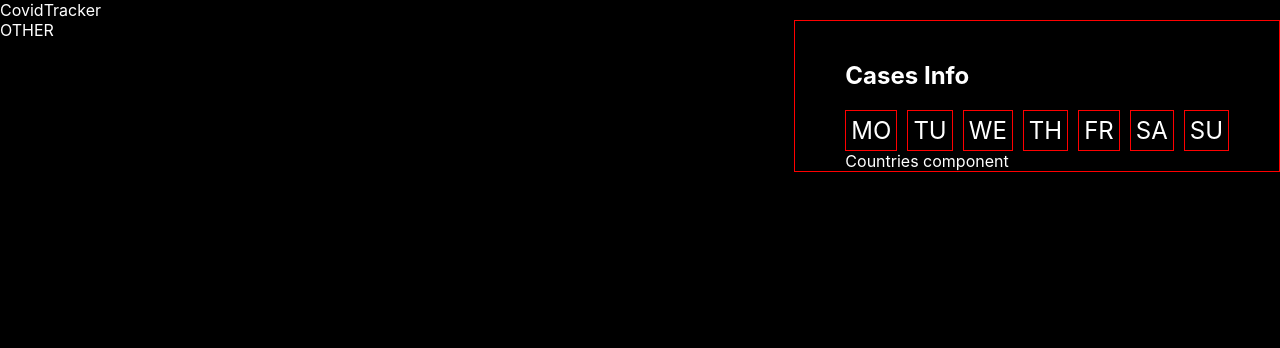
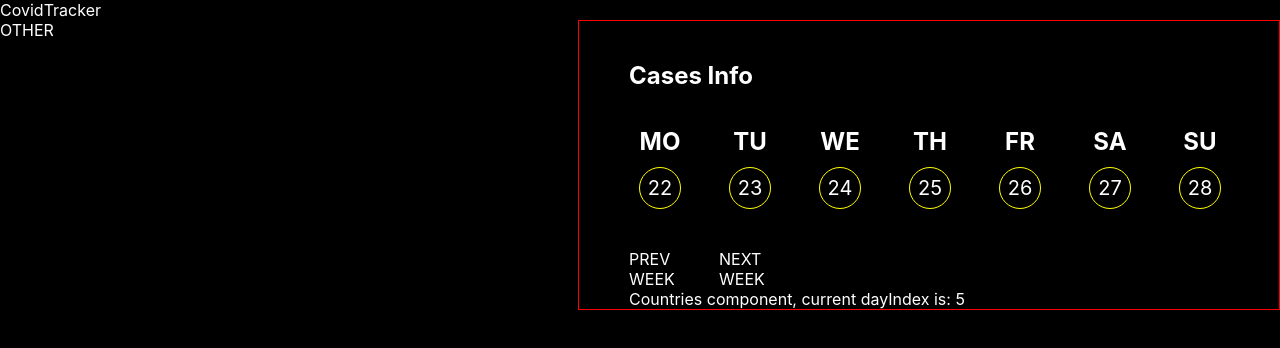
Before and after one commit to Circus-of-freaks/CovidTracker, a React (Create React App) app: page / in a window 1280 px wide. Shown: the top 348 px of the page. Built offline with nearby package versions, Linux system fonts and the light colour scheme.

Commit message:
sidebar base func

```diff
--- a/src/App/Sidebar/CountryStat/CountryStat.tsx
+++ b/src/App/Sidebar/CountryStat/CountryStat.tsx
@@ -1,10 +1,14 @@
 import React from 'react';
 import './CountryStat.css'
 
-const ContryStat = () => {
+export interface CountryStatProps {
+    dayNumber: number
+}
+
+const ContryStat = ({dayNumber}: CountryStatProps) => {
 
     return <div className={'sidebar-countries'}>
-        Countries component
+        Countries component, current dayIndex is: {dayNumber}
     </div>
 }
 
--- a/src/App/Sidebar/DateCarousel/DateCarousel.css
+++ b/src/App/Sidebar/DateCarousel/DateCarousel.css
@@ -1,11 +1,34 @@
-.date-days {
-    display: flex;
-    gap: 10px;
+.sidebar-date {
+    display: grid;
+    gap: 30px;
+    grid-template-columns: repeat(7, 1fr);
 }
 
-.days-item {
-    border: 1px solid red;
+.date-item {
+    display: grid;
+    text-align: center;
+    align-items: center;
+    gap: 5px;
+    grid-template-rows: 1fr 1fr;
+    padding: 10px;
+    width: 40px;
+}
+
+.item-name {
+    font-size: 24px;
+    font-weight: bold;
+}
+.item-number {
+    display: flex;
+    width: 40px;
+    height: 40px;
+    justify-content: center;
+    align-items: center;
+    font-size: 20px;
+    border: 1px solid yellow;
+    border-radius: 70px;
+}
+
+.date-prev, .date-next {
     cursor: pointer;
-    font-size: 24px;
-    padding: 5px;
 }
--- a/src/App/Sidebar/DateCarousel/DateCarousel.tsx
+++ b/src/App/Sidebar/DateCarousel/DateCarousel.tsx
@@ -1,23 +1,74 @@
-import React from 'react'
+import React, {useState} from 'react'
 import './DateCarousel.css'
 import {days} from "../../../utils/dateDays";
 
 export interface DateCarouselProps {
+    dayDate: Date,
+    updateDayDate: React.Dispatch<React.SetStateAction<Date>>,
+    dayNumber: number,
     updateDayNumber: React.Dispatch<React.SetStateAction<number>>
 }
 
-const DateCarousel = ({updateDayNumber} : DateCarouselProps) => {
+const DateCarousel = ({dayDate, updateDayDate, dayNumber, updateDayNumber}: DateCarouselProps) => {
+    const [carousel, setCarousel] = useState<number[]>([]);
+
+    React.useEffect(() => {
+        const setCarouselDays = () => {
+            let tempArr: number[] = [];
+            let dayIndex = dayNumber - 1;
+            let tempDate = new Date(dayDate)
+
+            for (let i = 0; i < 7; i++) {
+                tempArr[i] = 0;
+            }
+
+            tempArr[dayIndex] = tempDate.getDate()
+
+            for (let i = dayIndex; i >= 0; i--) {
+                tempArr[i] = tempDate.getDate()
+                tempDate.setDate(tempDate.getDate() - 1)
+            }
+
+            tempDate.setDate(dayDate.getDate())
+
+            for (let i = dayIndex; i < 7; i++) {
+                tempArr[i] = tempDate.getDate()
+                tempDate.setDate(tempDate.getDate() + 1)
+            }
+
+            setCarousel(tempArr)
+        }
+
+        setCarouselDays()
+    }, [dayDate])
 
     return <div className={'sidebar-date'}>
-        <div className="date-days">
-            {days.map((day, index) =>
-                <span
+        {
+            days.map((day, index) =>
+                <div
                     key={`${day + String(index)}`}
-                    className={'days-item'}
-                    onClick={() => updateDayNumber(index)}>
-                    {day}
-                </span>)}
-        </div>
+                    className={'date-item'}>
+                     <span className={`item-name`}>
+                         {day}
+                     </span>
+                    <span
+                        onClick={() => {updateDayNumber(index)}}
+                        className={`item-number`}>
+                        {carousel[index]}
+                    </span>
+                </div>
+            )
+        }
+        <span
+            onClick={() => updateDayDate(prevState => new Date(prevState.setDate(prevState.getDate() - 7)))}
+            className="date-prev">
+            PREV WEEK
+        </span>
+        <span
+            onClick={() => updateDayDate(prevState => new Date(prevState.setDate(prevState.getDate() + 7)))}
+            className="date-next">
+            NEXT WEEK
+        </span>
     </div>
 }
 
--- a/src/App/Sidebar/Sidebar.tsx
+++ b/src/App/Sidebar/Sidebar.tsx
@@ -3,17 +3,26 @@ import './Sidebar.css'
 import DateCarousel from "./DateCarousel/DateCarousel";
 import ContryStat from "./CountryStat/CountryStat";
 
-const SideBar : React.FC = () => {
-    const [dayCount, setDayCount] = useState(0)
+const SideBar: React.FC = () => {
+    const date = new Date();
+    const [dayDate, setDayDate] = useState(date)
+    const [dayNumber, setDayNumber] = useState(date.getDay())
 
     React.useEffect(() => {
-        console.log(`CHANGED: ${dayCount}`)
-    }, [dayCount])
+        console.log(`CHANGED: ${dayNumber}`)
+    }, [dayNumber])
 
     return <div className={'sidebar'}>
         <h2 className={'sidebar-header'}>Cases Info</h2>
-        <DateCarousel updateDayNumber={setDayCount}/>
-        <ContryStat/>
+        <DateCarousel
+            dayDate={dayDate}
+            updateDayDate={setDayDate}
+            dayNumber={dayNumber}
+            updateDayNumber={setDayNumber}
+        />
+        <ContryStat
+            dayNumber={dayNumber}
+        />
     </div>
 }
 
```
Also changed, not shown: 1 other file (tests, documents, lock files or other folders).
